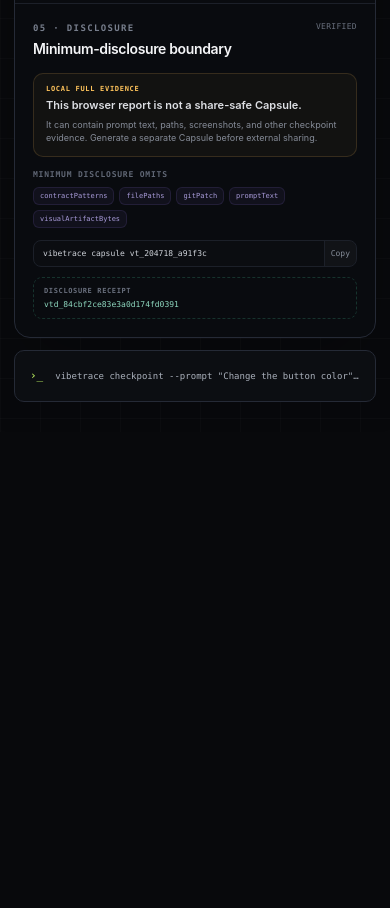
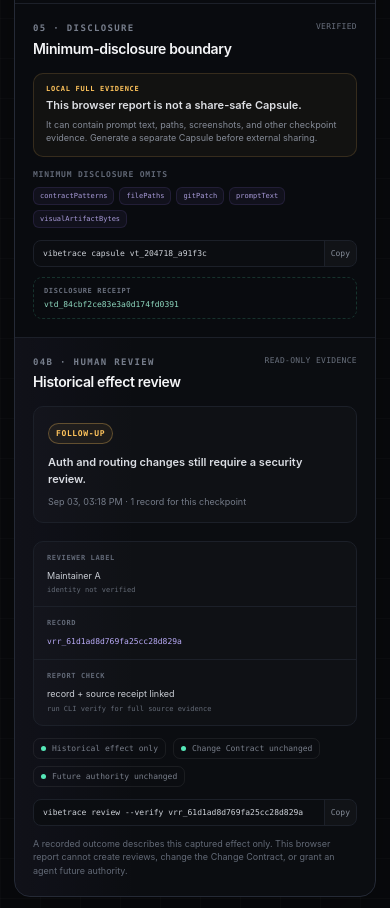
Before and after one commit to feifeing/vibetrace, a website: page web/index.html in a window 390 px wide. Shown: the part 3702-4610 px from the top of the page. Before the commit the page ends 4134 px from the top, so only its background shows below. Drawn offline with Linux system fonts and the light colour scheme.

Commit message:
Surface historical effect reviews in the read-only Review Plane
* refactor: centralize historical review storage

* refactor: reuse historical review store

* feat: derive historical reviews for reports

* feat: show historical review records in dashboard

* style: add historical review evidence card

* feat: load historical review dashboard module

* feat: package historical review dashboard assets

* test: derive historical human reviews into reports

* test: protect historical review semantics in dashboard

* style: format historical report review test

* style: format historical review UI

* style: normalize historical review palette

* fix: scan every dashboard stylesheet in rights gate

* style: format dynamic stylesheet rights scan

* test: match historical review heading text

```diff
--- /dev/null
+++ b/web/historical-review-ui.js
@@ -0,0 +1,293 @@
+const reportData = window.__VIBETRACE_REPORT__;
+const checkpointId = document.getElementById("checkpointId");
+const reviewPlane = document.getElementById("reviewPlane");
+
+if (!checkpointId || !reviewPlane) {
+  throw new Error(
+    "VibeTrace historical review UI could not find its host elements.",
+  );
+}
+
+const demoHistoricalReviews = {
+  "204718_a91f3c": {
+    status: "record-linked",
+    count: 1,
+    latest: {
+      record: {
+        recordId: "vrr_61d1ad8d769fa25cc28d829a",
+        sourceReceiptId: "vtr_4f71a9c83e16d52a3f308cf0",
+        disposition: "needs-follow-up",
+        recordedAt: "2026-09-03T15:18:00.000Z",
+        note: "Auth and routing changes still require a security review.",
+        reviewerLabel: "Maintainer A",
+        authorityEffect: {
+          scope: "historical-effect-only",
+          mutatesChangeContract: false,
+          grantsFutureAuthority: false,
+          changesProtectedSurfaces: false,
+        },
+      },
+      integrity: { valid: true, reason: "verified" },
+    },
+    sourceReceiptCurrent: { valid: true, reason: "verified" },
+    reportVerificationScope: "record-integrity-plus-source-receipt",
+    fullVerifyCommand: "vibetrace review --verify vrr_61d1ad8d769fa25cc28d829a",
+    authorityBoundary: {
+      historicalEffectOnly: true,
+      changeContractMutated: false,
+      futureAuthorityGranted: false,
+    },
+  },
+  "203229_8d0c42": {
+    status: "record-linked",
+    count: 1,
+    latest: {
+      record: {
+        recordId: "vrr_4b72c436cdac2f91b702b975",
+        sourceReceiptId: "vtr_16bbac216de20b8c011197d2",
+        disposition: "accept-effect",
+        recordedAt: "2026-09-03T15:12:00.000Z",
+        note: "Accepted for this captured effect only.",
+        reviewerLabel: "Maintainer A",
+        authorityEffect: {
+          scope: "historical-effect-only",
+          mutatesChangeContract: false,
+          grantsFutureAuthority: false,
+          changesProtectedSurfaces: false,
+        },
+      },
+      integrity: { valid: true, reason: "verified" },
+    },
+    sourceReceiptCurrent: { valid: true, reason: "verified" },
+    reportVerificationScope: "record-integrity-plus-source-receipt",
+    fullVerifyCommand: "vibetrace review --verify vrr_4b72c436cdac2f91b702b975",
+    authorityBoundary: {
+      historicalEffectOnly: true,
+      changeContractMutated: false,
+      futureAuthorityGranted: false,
+    },
+  },
+  "201104_4b23a8": {
+    status: "not-recorded",
+    count: 0,
+    latest: null,
+    sourceReceiptCurrent: { valid: true, reason: "verified" },
+    reportVerificationScope: "no-review-record",
+    authorityBoundary: {
+      historicalEffectOnly: true,
+      changeContractMutated: false,
+      futureAuthorityGranted: false,
+    },
+  },
+};
+
+function escapeHtml(value) {
+  return String(value).replace(
+    /[&<>'"]/gu,
+    (character) =>
+      ({ "&": "&amp;", "<": "&lt;", ">": "&gt;", "'": "&#39;", '"': "&quot;" })[
+        character
+      ],
+  );
+}
+
+function displayedCheckpointKey() {
+  return checkpointId.textContent.trim().replace(/^#/u, "");
+}
+
+function currentCheckpoint() {
+  const displayed = displayedCheckpointKey();
+  if (reportData?.checkpoints?.length) {
+    return reportData.checkpoints.find(
+      (checkpoint) => checkpoint.id.replace(/^vt_/u, "") === displayed,
+    );
+  }
+  return {
+    id: `vt_${displayed}`,
+    review: {
+      historicalEffectReview:
+        demoHistoricalReviews[displayed] ||
+        demoHistoricalReviews["204718_a91f3c"],
+    },
+  };
+}
+
+function dispositionState(disposition) {
+  if (disposition === "accept-effect") {
+    return { label: "ACCEPTED EFFECT", className: "accepted" };
+  }
+  if (disposition === "reject-effect") {
+    return { label: "REJECTED EFFECT", className: "rejected" };
+  }
+  if (disposition === "needs-follow-up") {
+    return { label: "FOLLOW-UP", className: "follow-up" };
+  }
+  return { label: "UNREVIEWED", className: "unreviewed" };
+}
+
+function formatTime(value) {
+  if (!value) return "unknown time";
+  const date = new Date(value);
+  if (Number.isNaN(date.getTime())) return value;
+  return date.toLocaleString(undefined, {
+    month: "short",
+    day: "2-digit",
+    hour: "2-digit",
+    minute: "2-digit",
+  });
+}
+
+function invariantRows(historical) {
+  const boundary = historical?.authorityBoundary || {};
+  return [
+    ["Historical effect only", boundary.historicalEffectOnly === true],
+    ["Change Contract unchanged", boundary.changeContractMutated === false],
+    ["Future authority unchanged", boundary.futureAuthorityGranted === false],
+  ]
+    .map(
+      ([label, valid]) =>
+        `<span class="history-invariant ${valid ? "held" : "broken"}"><i></i>${escapeHtml(label)}</span>`,
+    )
+    .join("");
+}
+
+function renderNotRecorded(checkpoint, historical) {
+  const command = `vibetrace review ${checkpoint.id} --help`;
+  return `
+    <div class="history-empty">
+      <span class="history-status unreviewed">UNREVIEWED</span>
+      <div>
+        <strong>No historical human review is recorded.</strong>
+        <p>The mechanical Contract Delta above is still only a proposal. Record a retrospective outcome from the CLI if a human review is needed.</p>
+      </div>
+    </div>
+    <div class="history-invariants">${invariantRows(historical)}</div>
+    <div class="review-command history-command"><code>${escapeHtml(command)}</code><button data-history-copy="${escapeHtml(command)}" type="button">Copy</button></div>`;
+}
+
+function renderInvalid(historical) {
+  const latest = historical?.latest;
+  const recordId = latest?.record?.recordId || "unknown review record";
+  const reason =
+    latest?.integrity?.reason ||
+    historical?.sourceReceiptCurrent?.reason ||
+    "verification failed";
+  return `
+    <div class="history-empty invalid">
+      <span class="history-status invalid">INVALID</span>
+      <div>
+        <strong>Do not rely on this historical review record.</strong>
+        <p>${escapeHtml(recordId)} no longer links cleanly to the current evidence state: ${escapeHtml(reason)}.</p>
+      </div>
+    </div>
+    <div class="history-invariants">${invariantRows(historical)}</div>`;
+}
+
+function renderLinked(historical) {
+  const latest = historical.latest;
+  const record = latest.record;
+  const state = dispositionState(record.disposition);
+  const reviewer = record.reviewerLabel || "not recorded";
+  const note = record.note || "No local review note was recorded.";
+  const command =
+    historical.fullVerifyCommand ||
+    `vibetrace review --verify ${record.recordId}`;
+
+  return `
+    <div class="history-outcome">
+      <div class="history-outcome-main">
+        <span class="history-status ${state.className}">${state.label}</span>
+        <strong>${escapeHtml(note)}</strong>
+        <p>${escapeHtml(formatTime(record.recordedAt))} · ${escapeHtml(historical.count)} record${historical.count === 1 ? "" : "s"} for this checkpoint</p>
+      </div>
+      <dl class="history-meta">
+        <div><dt>REVIEWER LABEL</dt><dd>${escapeHtml(reviewer)}<small>identity not verified</small></dd></div>
+        <div><dt>RECORD</dt><dd><code>${escapeHtml(record.recordId)}</code></dd></div>
+        <div><dt>REPORT CHECK</dt><dd>${latest.integrity?.valid && historical.sourceReceiptCurrent?.valid ? "record + source receipt linked" : "verification incomplete"}<small>run CLI verify for full source evidence</small></dd></div>
+      </dl>
+    </div>
+    <div class="history-invariants">${invariantRows(historical)}</div>
+    <div class="review-command history-command"><code>${escapeHtml(command)}</code><button data-history-copy="${escapeHtml(command)}" type="button">Copy</button></div>`;
+}
+
+async function copyValue(button) {
+  const value = button.dataset.historyCopy;
+  if (!value) return;
+  try {
+    await navigator.clipboard.writeText(value);
+    const previous = button.textContent;
+    button.textContent = "Copied";
+    setTimeout(() => {
+      button.textContent = previous;
+    }, 1200);
+  } catch {
+    button.title = value;
+  }
+}
+
+function renderHistoricalReview() {
+  const checkpoint = currentCheckpoint();
+  const grid = reviewPlane.querySelector(".review-grid");
+  if (!checkpoint || !grid) return;
+
+  const historical = checkpoint.review?.historicalEffectReview || {
+    status: "not-recorded",
+    count: 0,
+    authorityBoundary: {
+      historicalEffectOnly: true,
+      changeContractMutated: false,
+      futureAuthorityGranted: false,
+    },
+  };
+  let body;
+  if (historical.status === "invalid") body = renderInvalid(historical);
+  else if (historical.status === "record-linked")
+    body = renderLinked(historical);
+  else body = renderNotRecorded(checkpoint, historical);
+
+  const existing = grid.querySelector(".historical-review-card");
+  if (existing) existing.remove();
+
+  const section = document.createElement("section");
+  section.className = "review-card historical-review-card";
+  section.setAttribute("aria-labelledby", "historical-review-title");
+  section.innerHTML = `
+    <div class="review-card-heading">
+      <div>
+        <p class="section-label">04B · HUMAN REVIEW</p>
+        <h3 id="historical-review-title">Historical effect review</h3>
+      </div>
+      <span>read-only evidence</span>
+    </div>
+    ${body}
+    <p class="history-boundary">A recorded outcome describes this captured effect only. This browser report cannot create reviews, change the Change Contract, or grant an agent future authority.</p>`;
+  grid.append(section);
+
+  for (const button of section.querySelectorAll("[data-history-copy]")) {
+    button.addEventListener("click", () => copyValue(button));
+  }
+}
+
+let scheduled = false;
+function scheduleRender() {
+  if (scheduled) return;
+  scheduled = true;
+  queueMicrotask(() => {
+    scheduled = false;
+    renderHistoricalReview();
+  });
+}
+
+const checkpointObserver = new MutationObserver(scheduleRender);
+checkpointObserver.observe(checkpointId, {
+  childList: true,
+  characterData: true,
+  subtree: true,
+});
+
+const reviewObserver = new MutationObserver(() => {
+  if (!reviewPlane.querySelector(".historical-review-card")) scheduleRender();
+});
+reviewObserver.observe(reviewPlane, { childList: true, subtree: false });
+
+scheduleRender();
--- /dev/null
+++ b/web/historical-review.css
@@ -0,0 +1,211 @@
+.historical-review-card {
+  grid-column: 1 / -1;
+  border-top: 1px solid var(--line-soft);
+  border-left: 0 !important;
+  background:
+    linear-gradient(90deg, rgba(154, 124, 255, 0.035), transparent 34%),
+    rgba(255, 255, 255, 0.008);
+}
+
+.history-outcome {
+  display: grid;
+  grid-template-columns: minmax(260px, 1fr) minmax(360px, 1.25fr);
+  gap: 18px;
+  align-items: stretch;
+}
+
+.history-outcome-main,
+.history-meta,
+.history-empty {
+  border: 1px solid var(--line-soft);
+  border-radius: 10px;
+  background: rgba(255, 255, 255, 0.016);
+}
+
+.history-outcome-main {
+  padding: 13px 14px;
+}
+
+.history-outcome-main > strong {
+  display: block;
+  margin-top: 10px;
+  color: #dadde3;
+  font-size: 11px;
+  font-weight: 590;
+  line-height: 1.55;
+}
+
+.history-outcome-main > p,
+.history-empty p {
+  margin: 7px 0 0;
+  color: #747b88;
+  font-size: 9px;
+  line-height: 1.55;
+}
+
+.history-status {
+  display: inline-flex;
+  padding: 5px 7px;
+  border: 1px solid rgba(255, 255, 255, 0.12);
+  border-radius: 999px;
+  font: 800 8px var(--mono);
+  letter-spacing: 0.08em;
+}
+
+.history-status.accepted {
+  border-color: rgba(85, 230, 183, 0.28);
+  background: rgba(85, 230, 183, 0.06);
+  color: var(--mint);
+}
+
+.history-status.rejected,
+.history-status.invalid {
+  border-color: rgba(255, 102, 138, 0.3);
+  background: rgba(255, 102, 138, 0.06);
+  color: var(--red);
+}
+
+.history-status.follow-up {
+  border-color: rgba(255, 196, 92, 0.3);
+  background: rgba(255, 196, 92, 0.06);
+  color: var(--amber);
+}
+
+.history-status.unreviewed {
+  color: #818894;
+}
+
+.history-meta {
+  display: grid;
+  grid-template-columns: repeat(3, minmax(0, 1fr));
+  overflow: hidden;
+  margin: 0;
+}
+
+.history-meta > div {
+  min-width: 0;
+  padding: 12px 13px;
+}
+
+.history-meta > div + div {
+  border-left: 1px solid var(--line-soft);
+}
+
+.history-meta dt {
+  color: #626977;
+  font: 800 7px var(--mono);
+  letter-spacing: 0.09em;
+}
+
+.history-meta dd {
+  min-width: 0;
+  margin: 7px 0 0;
+  overflow: hidden;
+  color: #c9cdd4;
+  font-size: 9px;
+  line-height: 1.45;
+  text-overflow: ellipsis;
+}
+
+.history-meta code {
+  color: #b9abf7;
+  font: 8px var(--mono);
+}
+
+.history-meta small {
+  display: block;
+  margin-top: 4px;
+  color: #646b77;
+  font: 7px var(--mono);
+}
+
+.history-invariants {
+  display: flex;
+  flex-wrap: wrap;
+  gap: 7px;
+  margin-top: 12px;
+}
+
+.history-invariant {
+  display: inline-flex;
+  gap: 6px;
+  align-items: center;
+  padding: 5px 7px;
+  border: 1px solid rgba(255, 255, 255, 0.065);
+  border-radius: 7px;
+  color: #797f8b;
+  font: 8px var(--mono);
+}
+
+.history-invariant i {
+  width: 5px;
+  height: 5px;
+  border-radius: 50%;
+  background: #555c68;
+}
+
+.history-invariant.held i {
+  background: var(--mint);
+}
+
+.history-invariant.broken {
+  border-color: rgba(255, 102, 138, 0.22);
+  color: var(--red);
+}
+
+.history-invariant.broken i {
+  background: var(--red);
+}
+
+.history-command {
+  max-width: 680px;
+}
+
+.history-empty {
+  display: grid;
+  grid-template-columns: auto minmax(0, 1fr);
+  gap: 12px;
+  align-items: start;
+  padding: 13px 14px;
+}
+
+.history-empty strong {
+  display: block;
+  color: #d0d3d9;
+  font-size: 10px;
+  font-weight: 590;
+}
+
+.history-empty.invalid {
+  border-color: rgba(255, 102, 138, 0.17);
+  background: rgba(255, 102, 138, 0.035);
+}
+
+.history-boundary {
+  max-width: 900px;
+  margin: 11px 0 0;
+  color: #626976;
+  font-size: 9px;
+  line-height: 1.55;
+}
+
+@media (max-width: 980px) {
+  .history-outcome {
+    grid-template-columns: 1fr;
+  }
+}
+
+@media (max-width: 680px) {
+  .history-meta {
+    grid-template-columns: 1fr;
+  }
+
+  .history-meta > div + div {
+    border-top: 1px solid var(--line-soft);
+    border-left: 0;
+  }
+
+  .history-empty {
+    grid-template-columns: 1fr;
+  }
+}
--- a/web/index.html
+++ b/web/index.html
@@ -12,6 +12,7 @@
     <link rel="stylesheet" href="./styles.css" />
     <link rel="stylesheet" href="./contract.css" />
     <link rel="stylesheet" href="./review.css" />
+    <link rel="stylesheet" href="./historical-review.css" />
   </head>
   <body>
     <div class="ambient ambient-one" aria-hidden="true"></div>
@@ -241,5 +242,6 @@
     <script type="module" src="./app.js"></script>
     <script type="module" src="./contract-ui.js"></script>
     <script type="module" src="./review-ui.js"></script>
+    <script type="module" src="./historical-review-ui.js"></script>
   </body>
 </html>
```
Also changed, not shown: e2e/demo.spec.mjs (+26 -0 lines), scripts/rights-check.mjs (+12 -4 lines), src/core/review-store.mjs (added, +36 -0 lines), src/report/generate.mjs (+61 -4 lines), src/review.mjs (+8 -37 lines), test/report-review.test.mjs (+40 -2 lines).
